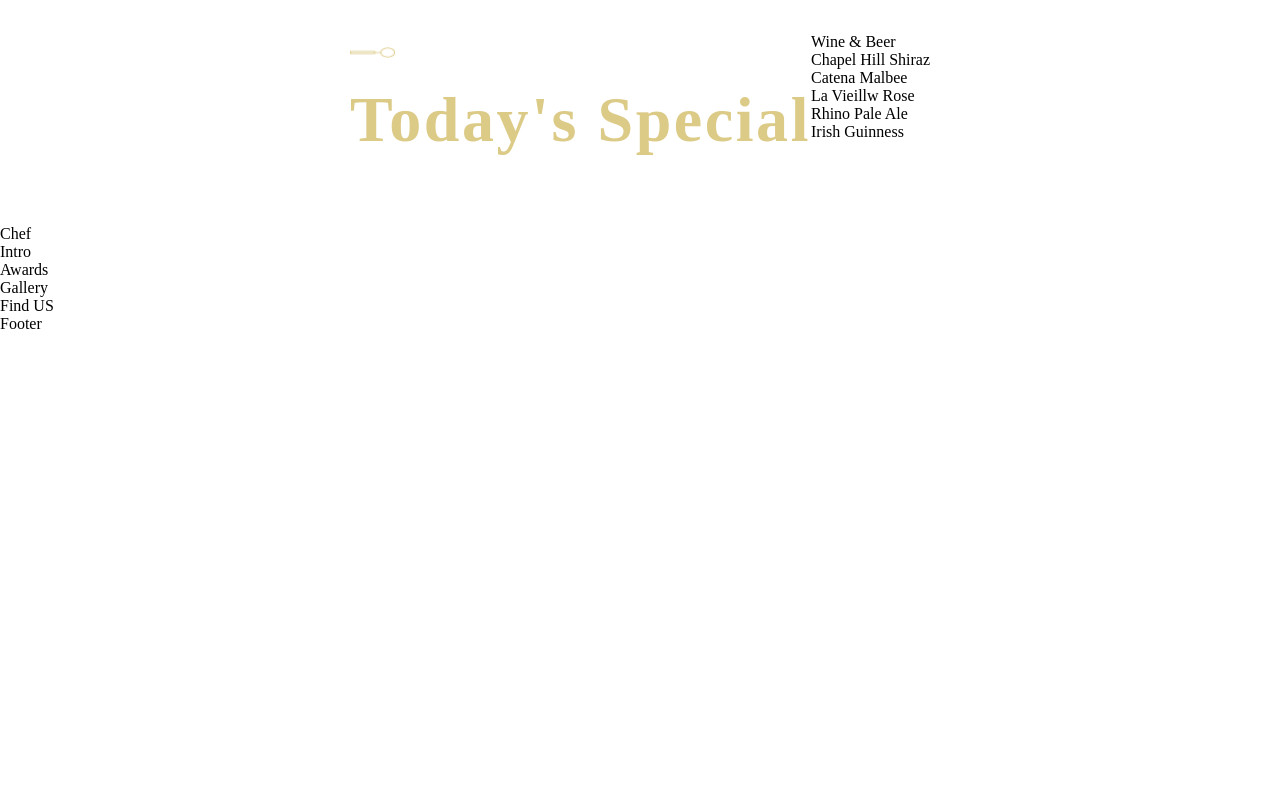
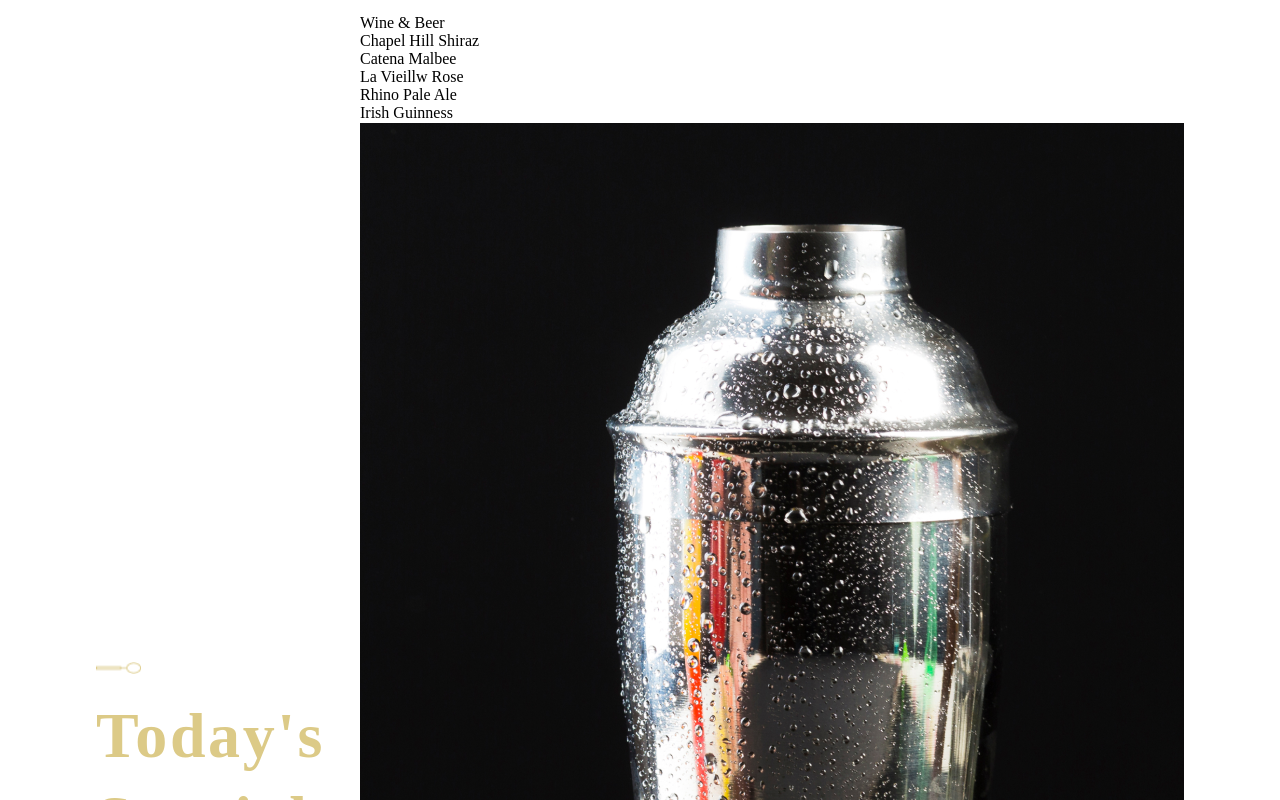
Before and after one commit to brosmar18/coffee-shop, a React (Create React App) app: page / in a window 1280 px wide. Shown: the part 2120-2920 px from the top of the page. Before the commit the page ends 2453 px from the top, so only its background shows below. Built offline with nearby package versions, Linux system fonts and the light colour scheme; a web font is replaced by a local one.

Commit message:
img added

```diff
--- a/src/container/Menu/Menu.jsx
+++ b/src/container/Menu/Menu.jsx
@@ -20,6 +20,9 @@ const Menu = () => {
                         ))}
                     </div>
                 </div>
+                <div className="app__specialMenu-menu_img">
+                    <img src={images.menu} alt="menu__img" />
+                </div>
             </div>
         </div>
     )
```
